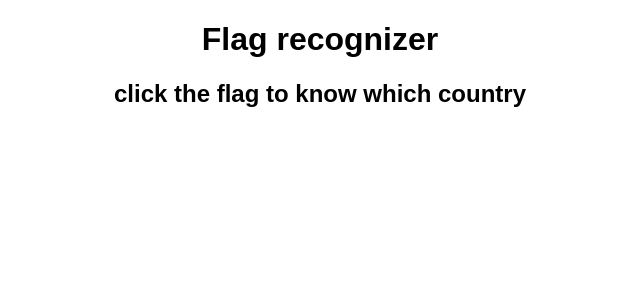
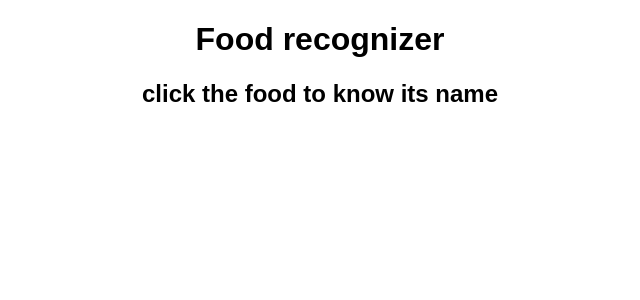
Before and after one commit to Abhay5855/flag-interpreter, a React (Create React App) app: page / in a window 1280 px wide. Shown: the top 300 px of the page, without its empty margins (320-960 px from the left). Built offline with nearby package versions, Linux system fonts and the light colour scheme.

Commit message:
feat: add dictionary consisting of flag and ther names

```diff
--- a/src/App.js
+++ b/src/App.js
@@ -2,10 +2,19 @@ import React from "react";
 import "./styles.css";
 
 export default function App() {
+  var foodDB = {
+    "🍔": "ham-burger",
+    "🥮": "moon cake",
+    "🍨": "ice-cream",
+    "🥚": "egg",
+    "🌭": "hotdog",
+    "🥪": "sandwhich",
+    "🍗": "poultry leg"
+  };
   return (
     <div className="App">
-      <h1>Flag recognizer</h1>
-      <h2>click the flag to know which country</h2>
+      <h1>Food recognizer</h1>
+      <h2>click the food to know its name</h2>
     </div>
   );
 }
```
